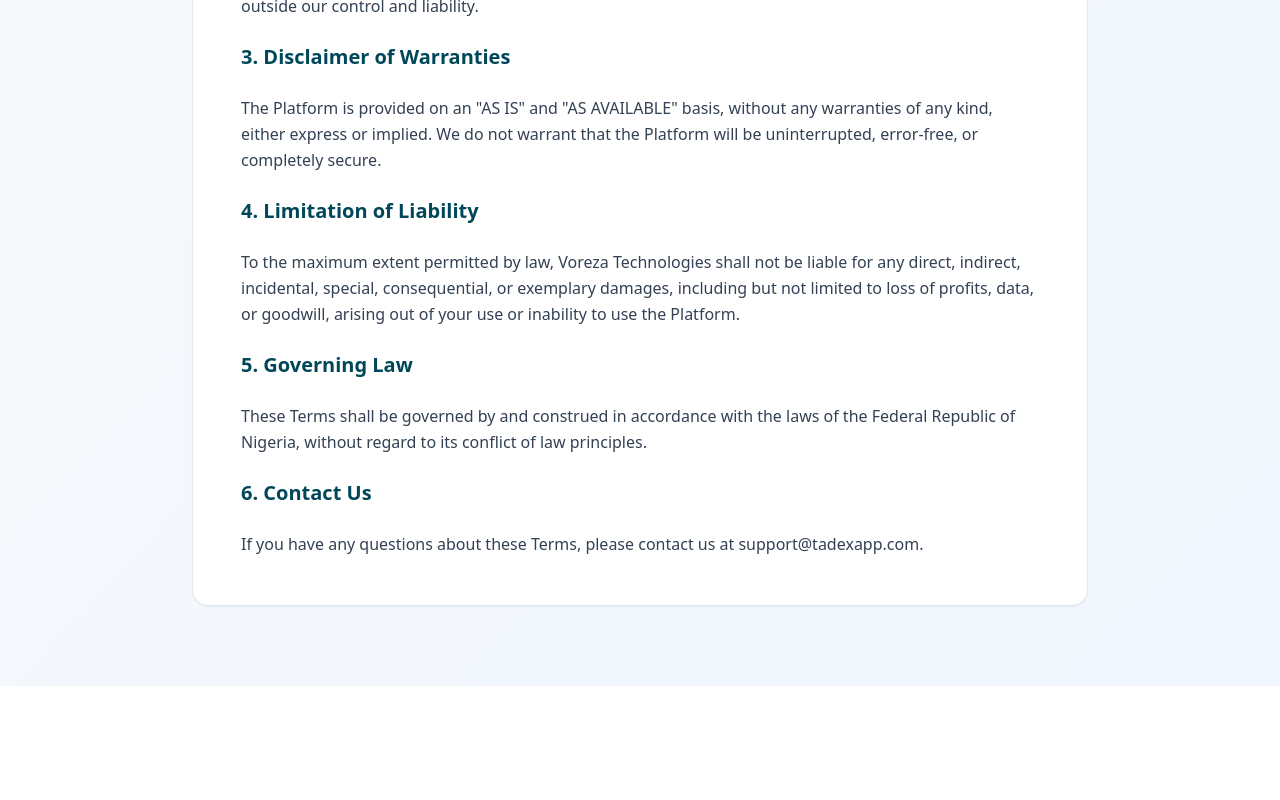
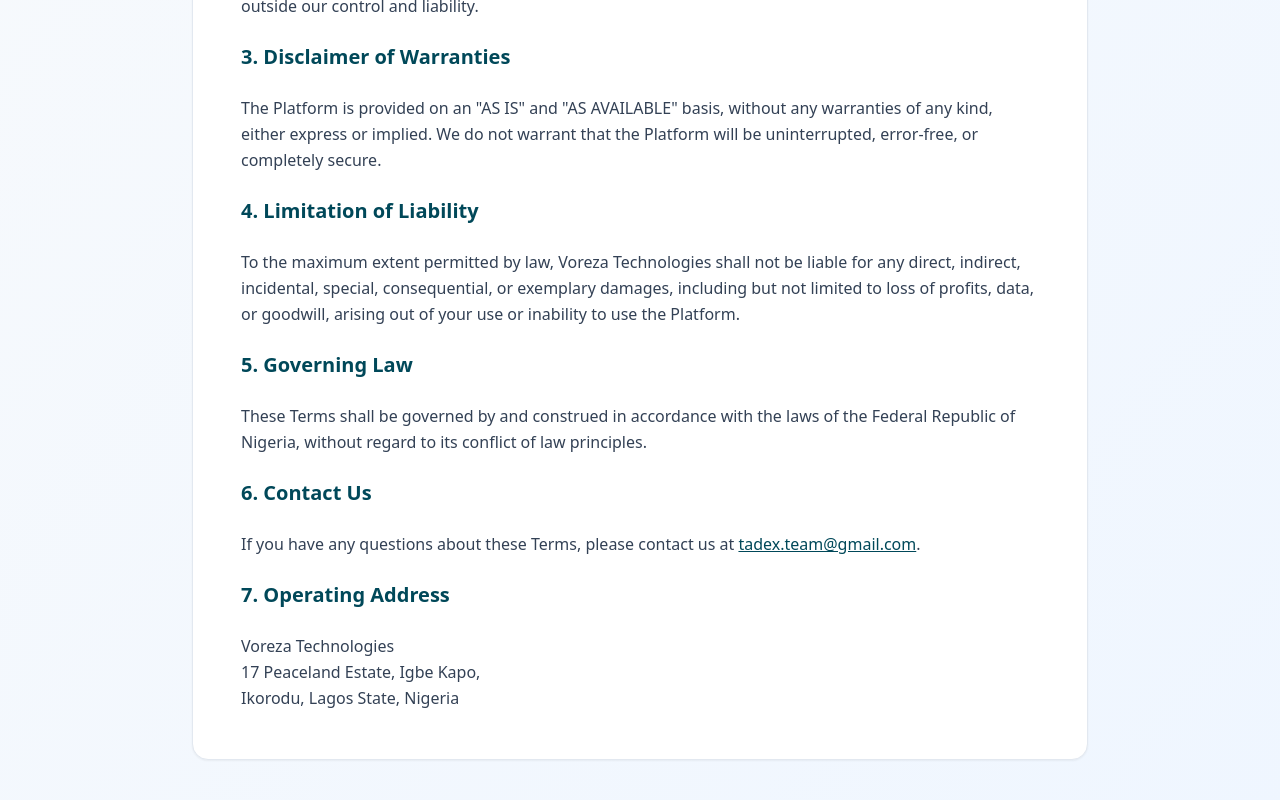
Before and after one commit to Boluwatifetade/tadex-landing2, a Next.js app: page /terms in a window 1280 px wide. Shown: the part 662-1462 px from the top of the page. Before the commit the page ends 1348 px from the top, so only its background shows below. Built offline with nearby package versions, Linux system fonts and the light colour scheme.

Commit message:
chore: update operating address and contact email
- Updated contact email to tadex.team@gmail.com across all pages
- Added operating address (17 Peaceland Estate, Igbe Kapo, Ikorodu, Lagos State, Nigeria) to Footer, Terms of Service, and Privacy Policy pages

```diff
--- a/src/app/privacy/page.tsx
+++ b/src/app/privacy/page.tsx
@@ -44,7 +44,15 @@
 
           <h2 className="text-xl font-bold text-[#004859] mt-6">4. Contact Us</h2>
           <p>
-            If you have any questions about this Privacy Policy or our data practices, please contact us at support@tadexapp.com.
+            If you have any questions about this Privacy Policy or our data practices, please contact us at{' '}
+            <a href="mailto:tadex.team@gmail.com" className="text-[#004859] underline">tadex.team@gmail.com</a>.
+          </p>
+
+          <h2 className="text-xl font-bold text-[#004859] mt-6">5. Operating Address</h2>
+          <p>
+            Voreza Technologies<br />
+            17 Peaceland Estate, Igbe Kapo,<br />
+            Ikorodu, Lagos State, Nigeria
           </p>
         </div>
       </div>
--- a/src/app/terms/page.tsx
+++ b/src/app/terms/page.tsx
@@ -54,7 +54,15 @@
 
           <h2 className="text-xl font-bold text-[#004859] mt-6">6. Contact Us</h2>
           <p>
-            If you have any questions about these Terms, please contact us at support@tadexapp.com.
+            If you have any questions about these Terms, please contact us at{' '}
+            <a href="mailto:tadex.team@gmail.com" className="text-[#004859] underline">tadex.team@gmail.com</a>.
+          </p>
+
+          <h2 className="text-xl font-bold text-[#004859] mt-6">7. Operating Address</h2>
+          <p>
+            Voreza Technologies<br />
+            17 Peaceland Estate, Igbe Kapo,<br />
+            Ikorodu, Lagos State, Nigeria
           </p>
         </div>
       </div>
--- a/src/components/Footer.tsx
+++ b/src/components/Footer.tsx
@@ -62,7 +62,7 @@
     { icon: Twitter, href: 'https://twitter.com/TadexTeam', label: 'Twitter' },
     { icon: Linkedin, href: 'https://www.linkedin.com/in/boluwatife-tade/', label: 'LinkedIn' },
     { icon: Github, href: 'https://github.com/Boluwatifetade', label: 'GitHub' },
-    { icon: Mail, href: 'mailto:support@tadexapp.com', label: 'Email' }
+    { icon: Mail, href: 'mailto:tadex.team@gmail.com', label: 'Email' }
 
 
   ]
@@ -191,15 +191,20 @@
         </div>
 
         <div className="pt-8 border-t border-slate-200">
-          <div className="flex flex-col sm:flex-row justify-between items-center gap-4">
+          <div className="flex flex-col sm:flex-row justify-between items-center gap-6">
             <div className="text-slate-600 text-sm">© 2026 Voreza Technologies. All rights reserved.</div>
-            <div className="flex items-center gap-6 text-sm text-slate-600">
-              <span className="flex items-center gap-2">
-                <div className="w-2 h-2 bg-[#00B894] rounded-full animate-pulse"></div>
-                All systems operational
-              </span>
-              <span>Made with ❤️ for developers</span>
+            <div className="flex flex-col sm:items-end gap-1 text-sm text-slate-500">
+              <span className="font-medium text-slate-600">Operating Address</span>
+              <span>17 Peaceland Estate, Igbe Kapo, Ikorodu, Lagos State, Nigeria</span>
+              <a href="mailto:tadex.team@gmail.com" className="text-[#004859] hover:underline">tadex.team@gmail.com</a>
             </div>
+          </div>
+          <div className="flex items-center justify-center gap-6 text-sm text-slate-600 mt-4">
+            <span className="flex items-center gap-2">
+              <div className="w-2 h-2 bg-[#00B894] rounded-full animate-pulse"></div>
+              All systems operational
+            </span>
+            <span>Made with ❤️ for developers</span>
           </div>
         </div>
       </div>
```
